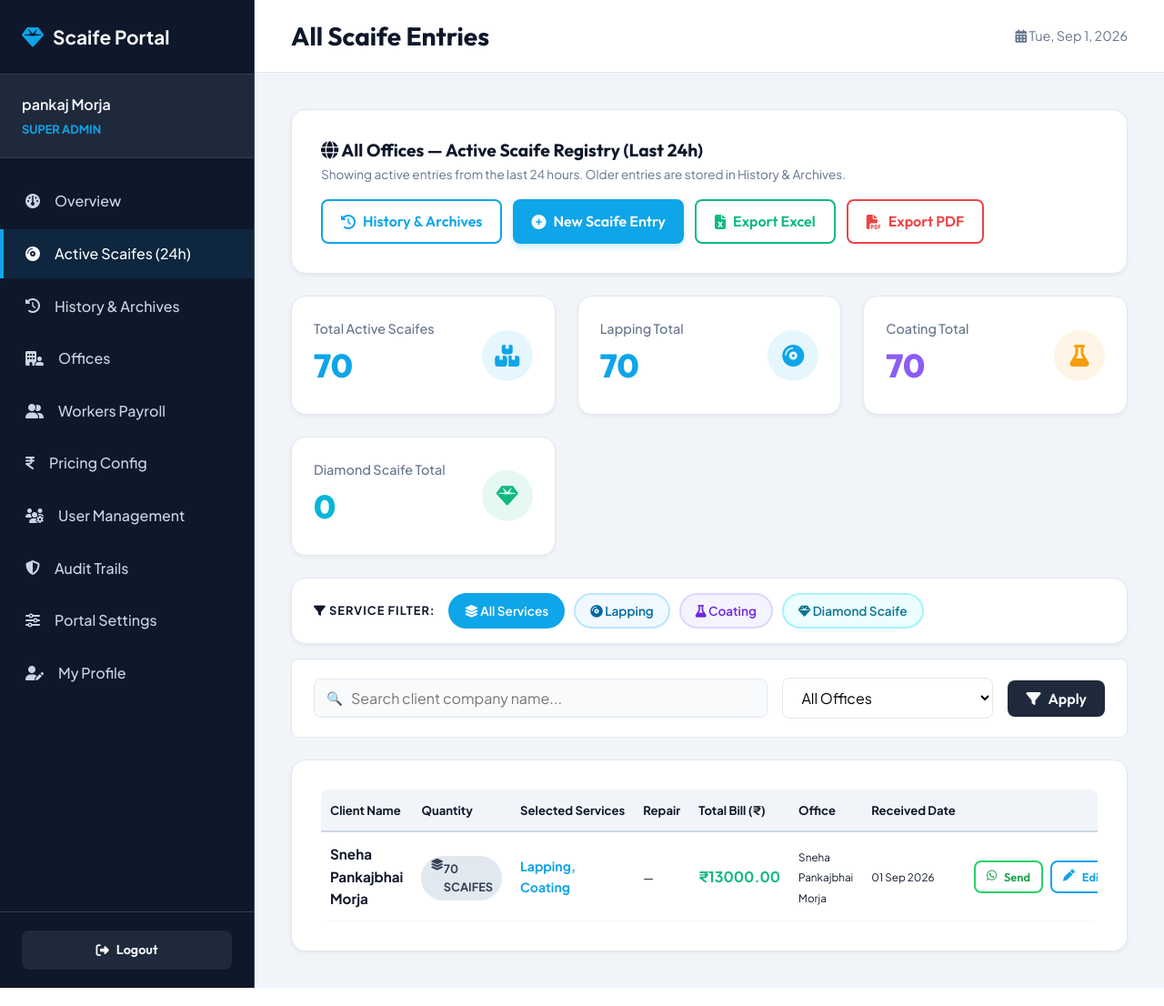
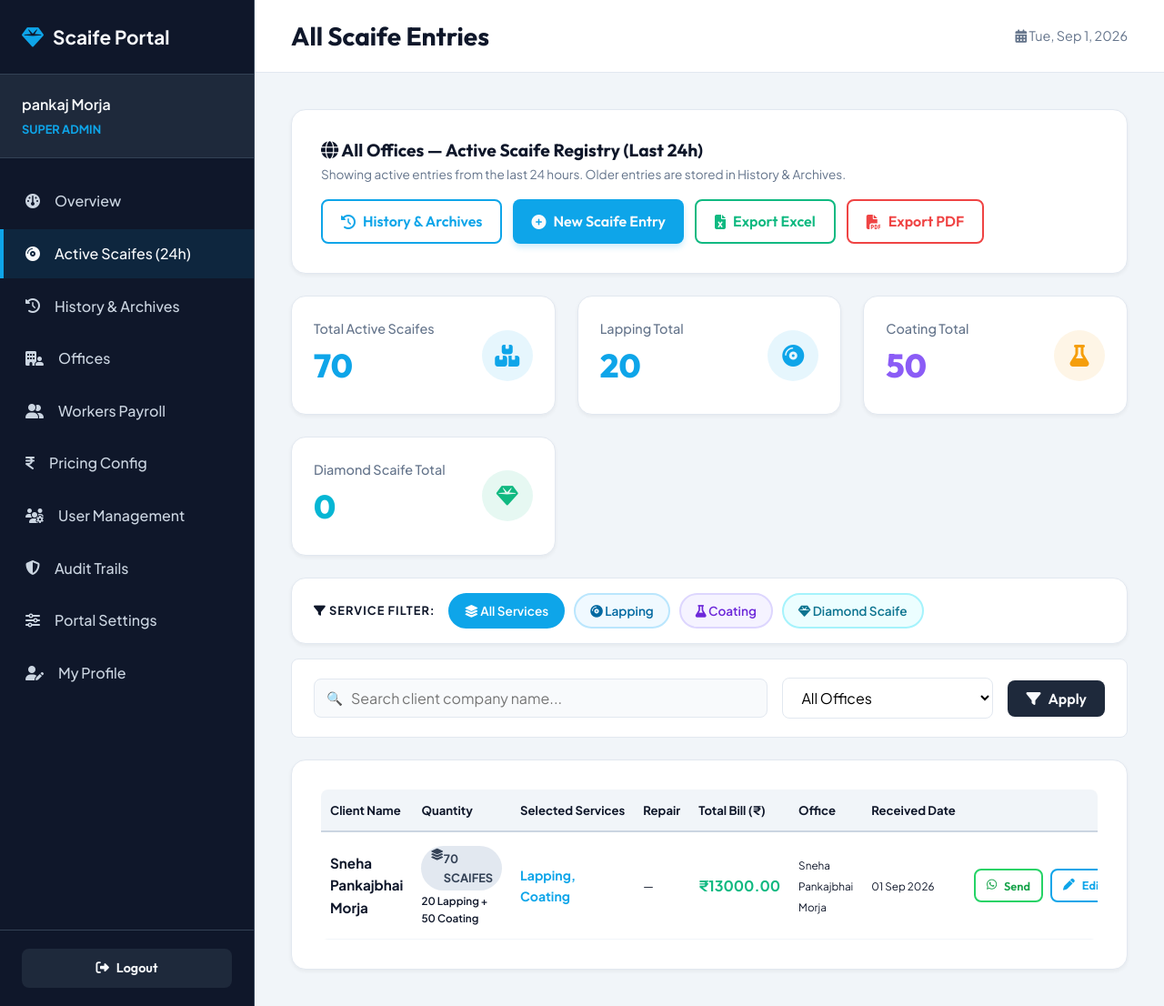
Before and after one commit to snehamorja/shreemarutikrupa, a Django app: page /dashboard/scaife/ in a window 1280 px wide. Shown: the whole page at 91% size. Run offline with Django 5.2, Linux system fonts and the light colour scheme; a user stored in the database is signed in; data comes from the database, SQL or seed files in the repository.

Commit message:
Fix KPI service counters and table quantity breakdown by service

```diff
--- a/core/templates/dashboard/scaife_list.html
+++ b/core/templates/dashboard/scaife_list.html
@@ -170,7 +170,30 @@
                             <div style="font-size: 0.75rem; color: #b45309; margin-top: 2px;"><i class="fa-solid fa-screwdriver-wrench"></i> {{ scaife.repair_details|truncatechars:60 }}</div>
                             {% endif %}
                         </td>
-                        <td><span class="badge badge-received"><i class="fa-solid fa-layer-group"></i> {{ scaife.quantity }} Scaife{% if scaife.quantity > 1 %}s{% endif %}</span></td>
+                        <td>
+                            {% if filter_service == 'lapping' %}
+                                <span class="badge badge-received" style="background: rgba(14,165,233,0.1); color: #0284c7; border: 1px solid #bae6fd; font-weight: 700;">
+                                    <i class="fa-solid fa-compact-disc"></i> {{ scaife.quantity_lapping|default:scaife.quantity }} Lapping
+                                </span>
+                            {% elif filter_service == 'coating' %}
+                                <span class="badge badge-received" style="background: rgba(139,92,246,0.1); color: #7c3aed; border: 1px solid #ddd6fe; font-weight: 700;">
+                                    <i class="fa-solid fa-flask"></i> {{ scaife.quantity_coating|default:scaife.quantity }} Coating
+                                </span>
+                            {% elif filter_service == 'diamond' %}
+                                <span class="badge badge-received" style="background: rgba(6,182,212,0.1); color: #0891b2; border: 1px solid #a5f3fc; font-weight: 700;">
+                                    <i class="fa-solid fa-gem"></i> {{ scaife.quantity_diamond|default:scaife.quantity }} Diamond
+                                </span>
+                            {% else %}
+                                <span class="badge badge-received"><i class="fa-solid fa-layer-group"></i> {{ scaife.quantity }} Scaife{% if scaife.quantity > 1 %}s{% endif %}</span>
+                                {% if scaife.quantity_lapping or scaife.quantity_coating or scaife.quantity_diamond %}
+                                <div style="font-size: 0.73rem; color: var(--txt-dark-500); margin-top: 3px; font-weight: 600;">
+                                    {% if scaife.service_lapping %}{{ scaife.quantity_lapping }} Lapping{% endif %}
+                                    {% if scaife.service_coating %}{% if scaife.service_lapping %} + {% endif %}{{ scaife.quantity_coating }} Coating{% endif %}
+                                    {% if scaife.service_diamond_scaife %}{% if scaife.service_lapping or scaife.service_coating %} + {% endif %}{{ scaife.quantity_diamond }} Diamond{% endif %}
+                                </div>
+                                {% endif %}
+                            {% endif %}
+                        </td>
                         <td>
                             {% if filter_service == 'lapping' %}
                                 <strong style="color: #0ea5e9; font-size: 0.88rem;"><i class="fa-solid fa-compact-disc"></i> Lapping</strong>
--- a/core/views.py
+++ b/core/views.py
@@ -382,10 +382,7 @@ def scaife_list(request):
         queryset = queryset.filter(client_name__icontains=query) | queryset.filter(serial_number__icontains=query)
     if filter_status:
         queryset = queryset.filter(status=filter_status)
-    if filter_office:
-        queryset = queryset.filter(assigned_office_id=filter_office)
-
-    # Apply service filter (includes entries that have this service, even if they have multiple)
+    # Apply service filter
     if filter_service == 'lapping':
         queryset = queryset.filter(service_lapping=True)
     elif filter_service == 'coating':
@@ -393,12 +390,21 @@ def scaife_list(request):
     elif filter_service == 'diamond':
         queryset = queryset.filter(service_diamond_scaife=True)
 
-    # Summary KPI totals (sum of quantities for all active/non-delivered scaifes)
+    # Summary KPI totals (sum of exact quantities per service for active scaifes)
+    def get_service_qty(entry, service):
+        if service == 'lapping':
+            return entry.quantity_lapping if (entry.service_lapping and entry.quantity_lapping > 0) else (entry.quantity if entry.service_lapping else 0)
+        elif service == 'coating':
+            return entry.quantity_coating if (entry.service_coating and entry.quantity_coating > 0) else (entry.quantity if entry.service_coating else 0)
+        elif service == 'diamond':
+            return entry.quantity_diamond if (entry.service_diamond_scaife and entry.quantity_diamond > 0) else (entry.quantity if entry.service_diamond_scaife else 0)
+        return 0
+
     active_qs = base_queryset.exclude(status='delivered')
     total_active_scaifes = sum(e.quantity for e in active_qs)
-    lapping_total = sum(e.quantity for e in active_qs if e.service_lapping)
-    coating_total = sum(e.quantity for e in active_qs if e.service_coating)
-    diamond_total = sum(e.quantity for e in active_qs if e.service_diamond_scaife)
+    lapping_total = sum(get_service_qty(e, 'lapping') for e in active_qs)
+    coating_total = sum(get_service_qty(e, 'coating') for e in active_qs)
+    diamond_total = sum(get_service_qty(e, 'diamond') for e in active_qs)
 
     # Pagination
     paginator = Paginator(queryset, 15)
```
